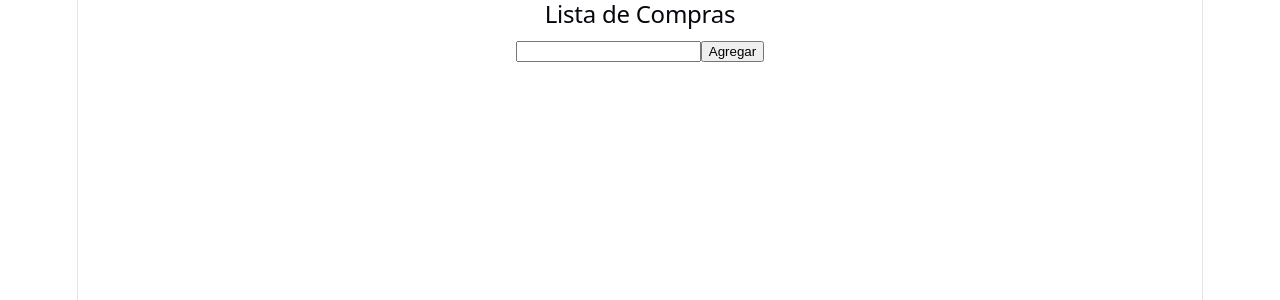
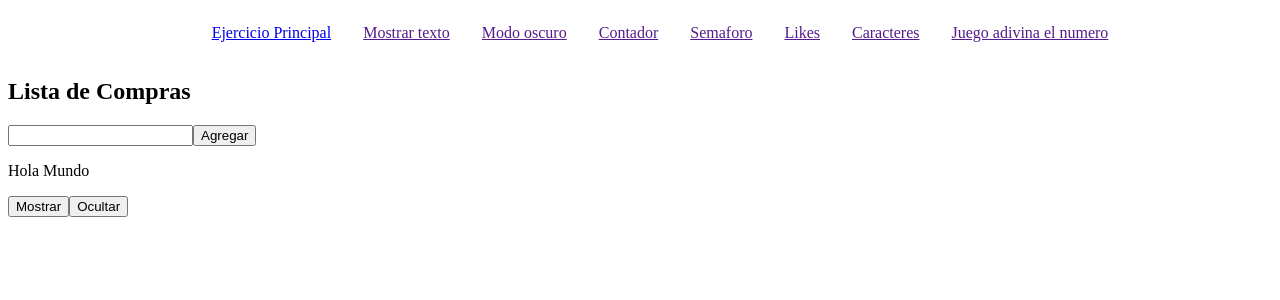
Before and after one commit to Chimal-sn/Manejo-de-Estado, a React (Vite) app in the folder manejo-estado/: page / in a window 1280 px wide. Shown: the top 300 px of the page. Built offline with nearby package versions, Linux system fonts and the light colour scheme.

Commit message:
Ft. Mostrar de texto hola mundo

```diff
--- a/manejo-estado/src/App.jsx
+++ b/manejo-estado/src/App.jsx
@@ -1,9 +1,12 @@
 import ListaCompras from './componentes/ListaCompras'
+import MostrarTexto from './componentes/mostrarTexto'
 
 function App() {
   return (
-
-    <ListaCompras />
+    <>
+      <ListaCompras />
+      <MostrarTexto />
+    </>
   )
 }
 
--- /dev/null
+++ b/manejo-estado/src/componentes/mostrarTexto.jsx
@@ -0,0 +1,20 @@
+import { useState } from "react";
+
+function mostrarTexto() {
+    const [mensaje, setMensaje] = useState(["Hola Mundo"]);
+    return (
+
+        <div>
+            <p>
+                {mensaje}
+            </p>
+
+            <button onClick={() => setMensaje("Hola Mundo")}>Mostrar</button>
+
+            <button onClick={() => setMensaje("")}>Ocultar</button>
+        </div>
+    )
+
+}
+
+export default mostrarTexto
--- a/manejo-estado/src/componentes/navbar.jsx
+++ b/manejo-estado/src/componentes/navbar.jsx
@@ -0,0 +1,18 @@
+function navbar() {
+    return (
+        < nav className="flex">
+            <ul>
+                <li><a href="/">Ejercicio Principal</a></li>
+                <li><a href="">Mostrar texto</a></li>
+                <li><a href="">Modo oscuro</a></li>
+                <li><a href="">Contador</a></li>
+                <li><a href="">Semaforo</a></li>
+                <li><a href="">Likes</a></li>
+                <li><a href="">Caracteres</a></li>
+                <li><a href="">Juego adivina el numero</a></li>
+            </ul>
+        </nav >
+    )
+}
+
+export default navbar;
--- a/manejo-estado/src/index.css
+++ b/manejo-estado/src/index.css
@@ -1,111 +1,17 @@
-:root {
-  --text: #6b6375;
-  --text-h: #08060d;
-  --bg: #fff;
-  --border: #e5e4e7;
-  --code-bg: #f4f3ec;
-  --accent: #aa3bff;
-  --accent-bg: rgba(170, 59, 255, 0.1);
-  --accent-border: rgba(170, 59, 255, 0.5);
-  --social-bg: rgba(244, 243, 236, 0.5);
-  --shadow:
-    rgba(0, 0, 0, 0.1) 0 10px 15px -3px, rgba(0, 0, 0, 0.05) 0 4px 6px -2px;
+.flex {
+  display: flex;
+  justify-content: center;
+  align-items: center;
 
-  --sans: system-ui, 'Segoe UI', Roboto, sans-serif;
-  --heading: system-ui, 'Segoe UI', Roboto, sans-serif;
-  --mono: ui-monospace, Consolas, monospace;
 
-  font: 18px/145% var(--sans);
-  letter-spacing: 0.18px;
-  color-scheme: light dark;
-  color: var(--text);
-  background: var(--bg);
-  font-synthesis: none;
-  text-rendering: optimizeLegibility;
-  -webkit-font-smoothing: antialiased;
-  -moz-osx-font-smoothing: grayscale;
+  ul {
+    display: flex;
+    justify-content: center;
+    align-items: center;
+    gap: 32px;
+    list-style: none;
 
-  @media (max-width: 1024px) {
-    font-size: 16px;
+
+
   }
 }
-
-@media (prefers-color-scheme: dark) {
-  :root {
-    --text: #9ca3af;
-    --text-h: #f3f4f6;
-    --bg: #16171d;
-    --border: #2e303a;
-    --code-bg: #1f2028;
-    --accent: #c084fc;
-    --accent-bg: rgba(192, 132, 252, 0.15);
-    --accent-border: rgba(192, 132, 252, 0.5);
-    --social-bg: rgba(47, 48, 58, 0.5);
-    --shadow:
-      rgba(0, 0, 0, 0.4) 0 10px 15px -3px, rgba(0, 0, 0, 0.25) 0 4px 6px -2px;
-  }
-
-  #social .button-icon {
-    filter: invert(1) brightness(2);
-  }
-}
-
-body {
-  margin: 0;
-}
-
-#root {
-  width: 1126px;
-  max-width: 100%;
-  margin: 0 auto;
-  text-align: center;
-  border-inline: 1px solid var(--border);
-  min-height: 100svh;
-  display: flex;
-  flex-direction: column;
-  box-sizing: border-box;
-}
-
-h1,
-h2 {
-  font-family: var(--heading);
-  font-weight: 500;
-  color: var(--text-h);
-}
-
-h1 {
-  font-size: 56px;
-  letter-spacing: -1.68px;
-  margin: 32px 0;
-  @media (max-width: 1024px) {
-    font-size: 36px;
-    margin: 20px 0;
-  }
-}
-h2 {
-  font-size: 24px;
-  line-height: 118%;
-  letter-spacing: -0.24px;
-  margin: 0 0 8px;
-  @media (max-width: 1024px) {
-    font-size: 20px;
-  }
-}
-p {
-  margin: 0;
-}
-
-code,
-.counter {
-  font-family: var(--mono);
-  display: inline-flex;
-  border-radius: 4px;
-  color: var(--text-h);
-}
-
-code {
-  font-size: 15px;
-  line-height: 135%;
-  padding: 4px 8px;
-  background: var(--code-bg);
-}
--- a/manejo-estado/src/main.jsx
+++ b/manejo-estado/src/main.jsx
@@ -2,10 +2,12 @@ import { StrictMode } from 'react'
 import { createRoot } from 'react-dom/client'
 import './index.css'
 import App from './App.jsx'
+import Navbar from './componentes/navbar.jsx'
 
 createRoot(document.getElementById('root')).render(
   <StrictMode>
-    <a href=""></a>
+    <Navbar />
     <App />
+
   </StrictMode>,
 )
```
